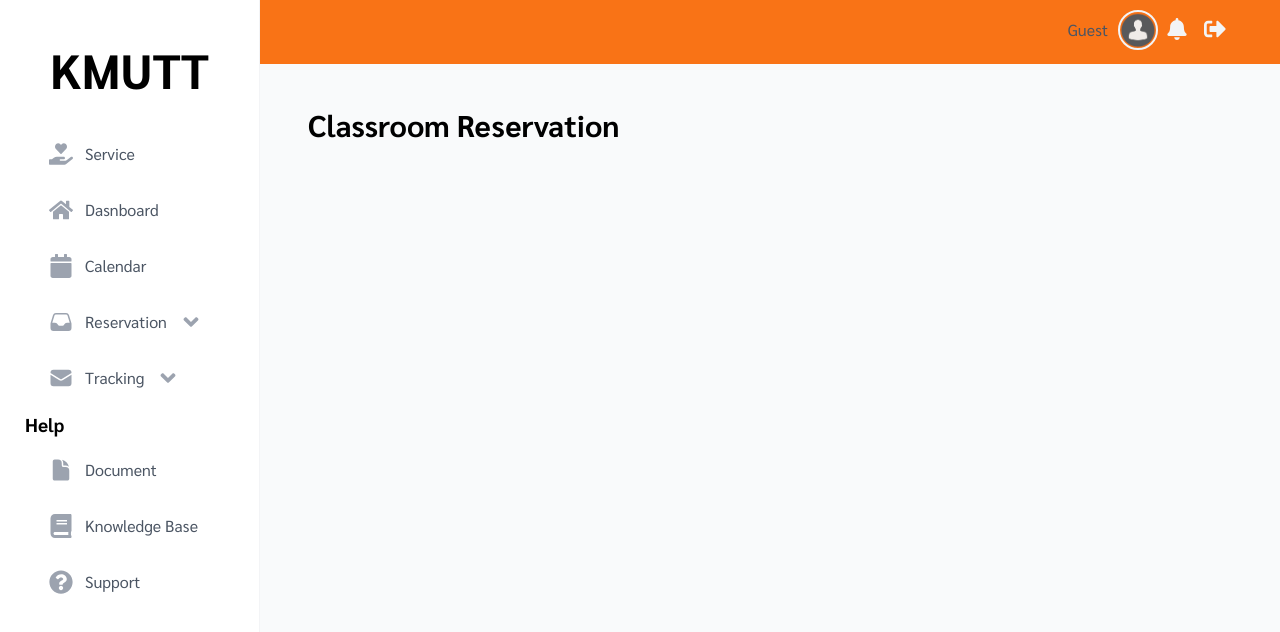
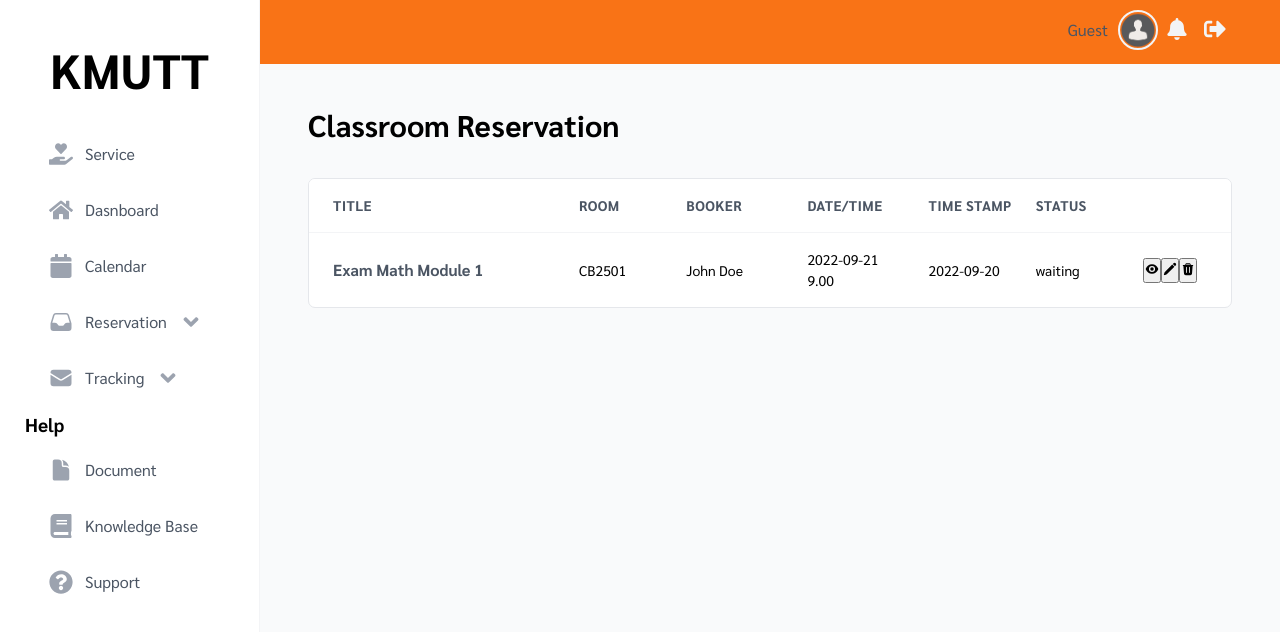
Before and after one commit to DonRadonZ/MyPortal-Website, a React (Vite) app in the folder frontend/: page /classroom in a window 1280 px wide. Shown: the top 632 px of the page. Built offline with nearby package versions, Linux system fonts and the light colour scheme.

Commit message:
add: table

```diff
--- a/frontend/src/screen/Reservations/Classroom.tsx
+++ b/frontend/src/screen/Reservations/Classroom.tsx
@@ -1,8 +1,12 @@
 import Heading from "../../components/Typography/Heading";
+import ClassTable from "../../feature/classroom/ClassTable";
 
 
 export default function Classroom() {
   return (
+    <>
     <Heading>Classroom Reservation</Heading>
+    <ClassTable/>
+    </>
   )
 };
```
